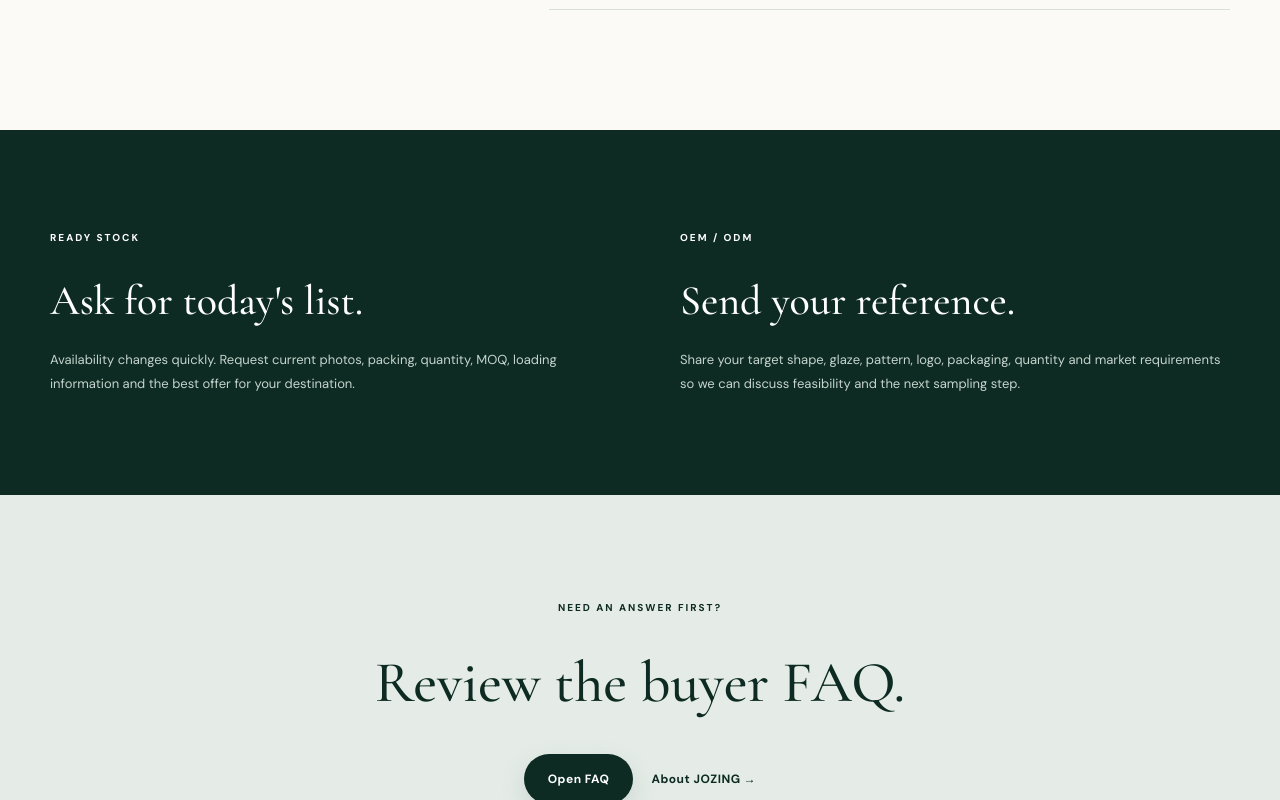
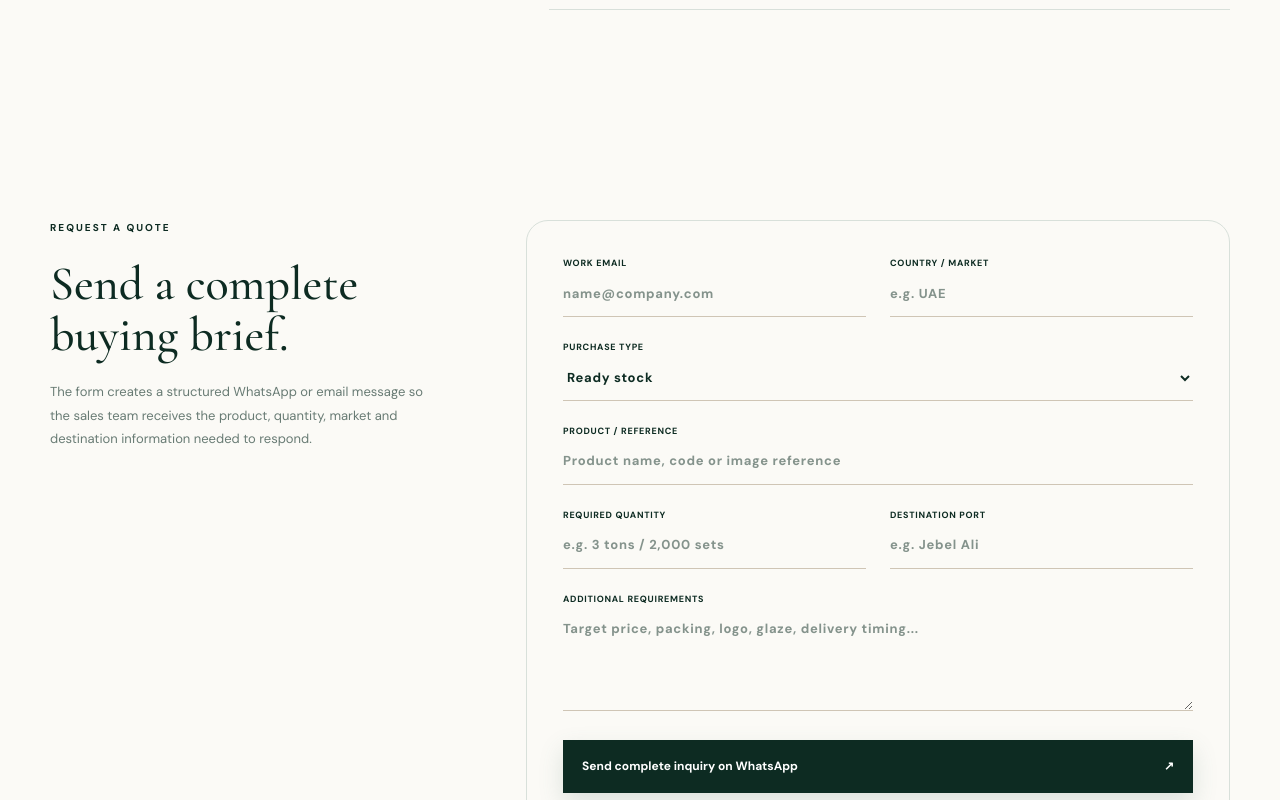
Before and after one commit to fenghaijuan2009-boop/jozing-ceramics-b2b-website, a Next.js app: page /contact in a window 1280 px wide. Shown: the part 1400-2200 px from the top of the page. Built offline with nearby package versions, Linux system fonts and the light colour scheme.

Commit message:
Add complete buying brief form

```diff
--- a/app/contact/page.tsx
+++ b/app/contact/page.tsx
@@ -1,9 +1,11 @@
 import type { Metadata } from "next";
 import { PageHero, SiteFooter, SiteHeader } from "../site-shell";
+import { InquiryForm } from "../inquiry-form";
 export const metadata: Metadata = { title: "Contact JOZING | Request a Quote", description: "Contact JOZING for ready-stock ceramic tableware and OEM/ODM quotations.", alternates: { canonical: "https://www.jozing.cn/contact/" } };
 export default function ContactPage() { return <main><SiteHeader />
   <PageHero eyebrow="CONTACT JOZING" title="A useful quote starts with a clear brief." intro="Tell us whether you need ready stock, mixed loading or an OEM/ODM collection. Include the details below so our team can respond with the right next step." />
   <section className="contact-page shell"><div className="contact-cards"><a href="https://wa.me/8615280186517?text=Hello%20JOZING%2C%20I%20would%20like%20to%20request%20a%20ceramic%20tableware%20quotation." target="_blank" rel="noreferrer"><small>FASTEST CONTACT</small><h2>WhatsApp</h2><strong>+86 152 8018 6517</strong><span>Start conversation →</span></a><a href="mailto:sales@jozing.cn?subject=Ceramic%20Tableware%20Inquiry"><small>BUSINESS EMAIL</small><h2>Email</h2><strong>sales@jozing.cn</strong><span>Send an inquiry →</span></a><article><small>COMPANY ADDRESS</small><h2>Visit / documents</h2><p>No. 3, Gubantou Village, Chao&apos;an District, Chaozhou, Guangdong, China</p></article></div>
   <div className="inquiry-panel"><div><p className="eyebrow">INQUIRY CHECKLIST</p><h2>What to include</h2><p>More detail helps us check the right stock lot or prepare a more relevant custom project response.</p></div><ol><li><b>01</b><span>Product photo, name or reference code</span></li><li><b>02</b><span>Required quantity and preferred sales unit</span></li><li><b>03</b><span>Carton packing or mixed-loading requirement</span></li><li><b>04</b><span>Target price or quality level</span></li><li><b>05</b><span>Destination country and port</span></li><li><b>06</b><span>Required delivery timing</span></li></ol></div></section>
+  <section className="contact-rfq shell"><div><p className="eyebrow">REQUEST A QUOTE</p><h2>Send a complete buying brief.</h2><p>The form creates a structured WhatsApp or email message so the sales team receives the product, quantity, market and destination information needed to respond.</p></div><InquiryForm /></section>
   <section className="contact-route"><div className="shell"><div><p className="eyebrow">READY STOCK</p><h2>Ask for today&apos;s list.</h2><p>Availability changes quickly. Request current photos, packing, quantity, MOQ, loading information and the best offer for your destination.</p></div><div><p className="eyebrow">OEM / ODM</p><h2>Send your reference.</h2><p>Share your target shape, glaze, pattern, logo, packaging, quantity and market requirements so we can discuss feasibility and the next sampling step.</p></div></div></section>
   <section className="page-cta"><div className="shell"><p className="eyebrow">NEED AN ANSWER FIRST?</p><h2>Review the buyer FAQ.</h2><div><a className="btn primary" href="/faq">Open FAQ</a><a className="btn text" href="/about">About JOZING →</a></div></div></section><SiteFooter /></main>; }
```
